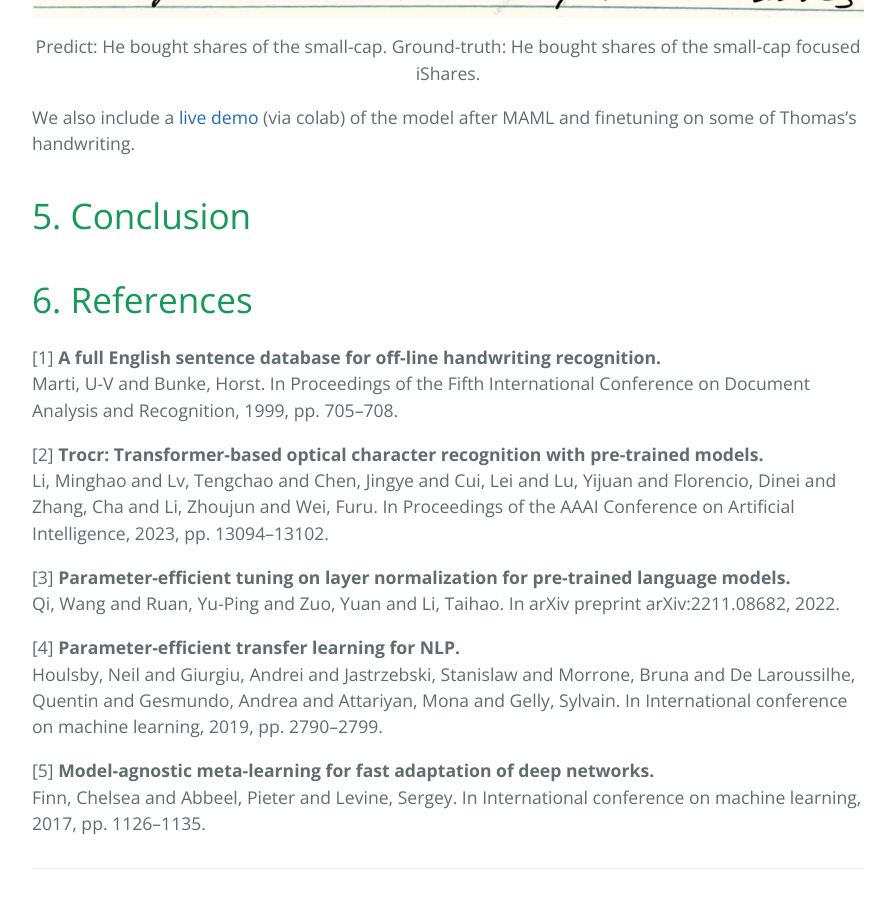
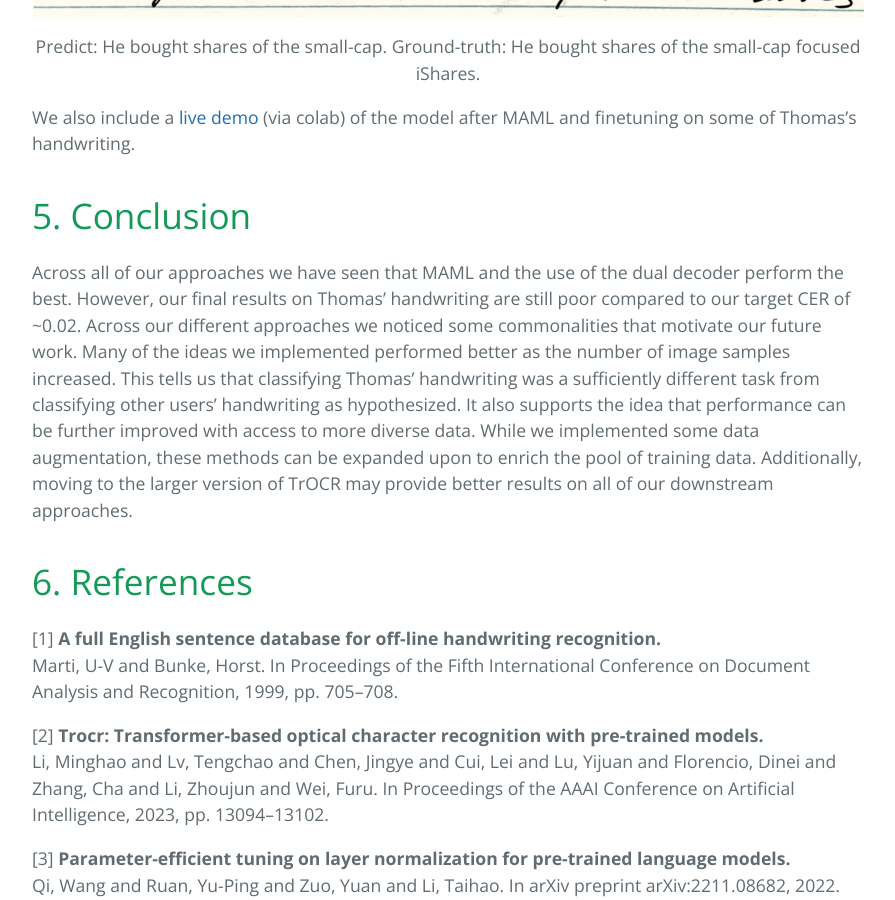
Before and after one commit to alex-clinton/cv-project-webpage, a Jekyll site: the page built from index.md, in a window 1280 px wide and 900 px high, scrolled down 9750 px. Shown: the whole window, without its empty margins (192-1087 px from the left). Built offline with Jekyll 4.4.1, drawn with Linux system fonts in a browser that asks for light colours.

Commit message:
Update index.md

```diff
--- a/index.md
+++ b/index.md
@@ -387,6 +387,8 @@ We also include a [live demo](https://colab.research.google.com/drive/1g81RcersB
 
 # 5. Conclusion
 
+Across all of our approaches we have seen that MAML and the use of the dual decoder perform the best. However, our final results on Thomas’ handwriting are still poor compared to our target CER of ~0.02. Across our different approaches we noticed some commonalities that motivate our future work. Many of the ideas we implemented performed better as the number of image samples increased. This tells us that classifying Thomas’ handwriting was a sufficiently different task from classifying other users’ handwriting as hypothesized. It also supports the idea that performance can be further improved with access to more diverse data. While we implemented some data augmentation, these methods can be expanded upon to enrich the pool of training data. Additionally, moving to the larger version of TrOCR may provide better results on all of our downstream approaches.
+
 # 6. References
 
 [1] <b>A full English sentence database for off-line handwriting recognition.</b> <br>
```
